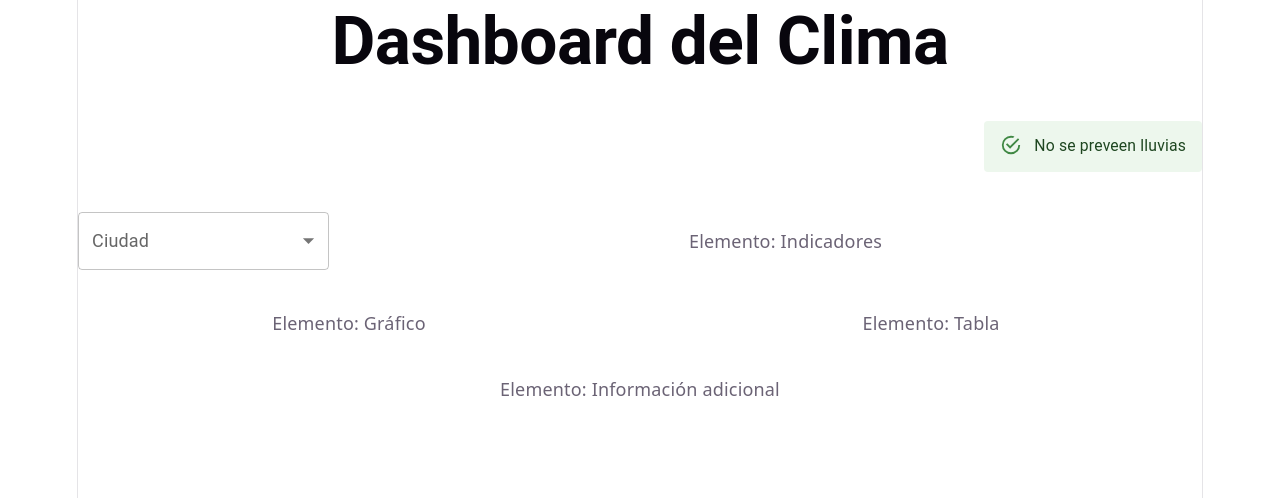
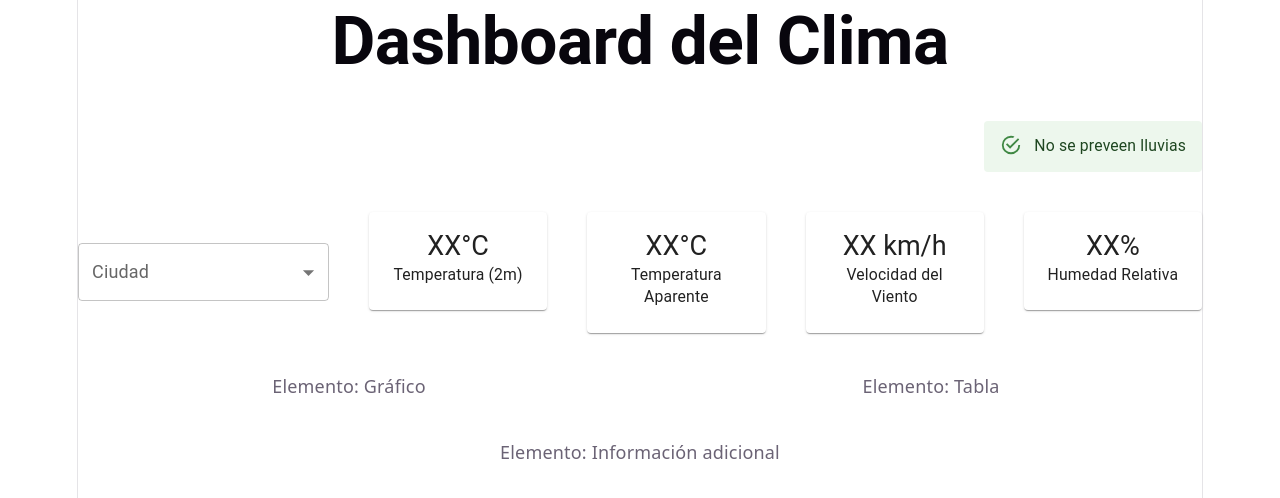
Before and after one commit to alejomore/dashboard, a React (Vite) app: page / in a window 1280 px wide. Shown: the top 498 px of the page. Built offline with nearby package versions, Linux system fonts and the light colour scheme.

Commit message:
Add IndicatorUI component and integrate it into App for displaying weather indicators

```diff
--- a/src/App.tsx
+++ b/src/App.tsx
@@ -3,6 +3,7 @@ import  Grid  from '@mui/material/Grid';
 import HeaderUI from './components/HeaderUI.tsx';
 import AlertUI from './components/AlertUI.tsx';
 import SelectorUI from './components/SelectorUI.tsx';
+import IndicatorUI from './components/IndicatorUI .tsx';
 
 function App() {
   return (
@@ -21,7 +22,25 @@ function App() {
          <Grid size={{ xs: 12, md: 3 }}><SelectorUI/></Grid>
 
          {/* Indicadores */}
-         <Grid size={{ xs: 12, md: 9 }}>Elemento: Indicadores</Grid>
+         <Grid container size={{ xs: 12, md: 9 }} >
+
+                 <Grid size={{ xs: 12, md: 3 }}>
+                     <IndicatorUI title='Temperatura (2m)' description='XX°C' />
+                 </Grid>
+
+                 <Grid size={{ xs: 12, md: 3 }}>
+                     <IndicatorUI title='Temperatura Aparente' description='XX°C' />
+                 </Grid>
+
+                 <Grid size={{ xs: 12, md: 3 }}>
+                     <IndicatorUI title='Velocidad del Viento' description='XX km/h' />
+                 </Grid>
+
+                 <Grid size={{ xs: 12, md: 3 }}>
+                     <IndicatorUI title='Humedad Relativa' description='XX%' />
+                 </Grid>
+
+             </Grid>
 
          {/* Gráfico */}
          <Grid size={{ xs: 12, md: 6 }}sx={{ display: { xs: "none", md: "block"} }} >
--- /dev/null
+++ b/src/components/IndicatorUI .tsx
@@ -0,0 +1,23 @@
+ import Card from '@mui/material/Card';
+ import CardContent from '@mui/material/CardContent';
+ import Typography from '@mui/material/Typography';
+
+ interface IndicatorUIProps {
+     title?: string;
+     description?: string;
+ }
+
+ export default function IndicatorUI(props: IndicatorUIProps) {
+     return (
+         <Card>
+             <CardContent sx={{ height: '100%' }}>
+             <Typography variant="h5" component="div">
+                 {props.description}
+             </Typography>
+             <Typography variant="body2" component="p" color="text.secondary">
+                 {props.title}
+             </Typography>
+             </CardContent>
+         </Card>
+     )
+ }
```
Also changed, not shown: src/types/DashboardTypes.tsx (added, +27 -0 lines).
